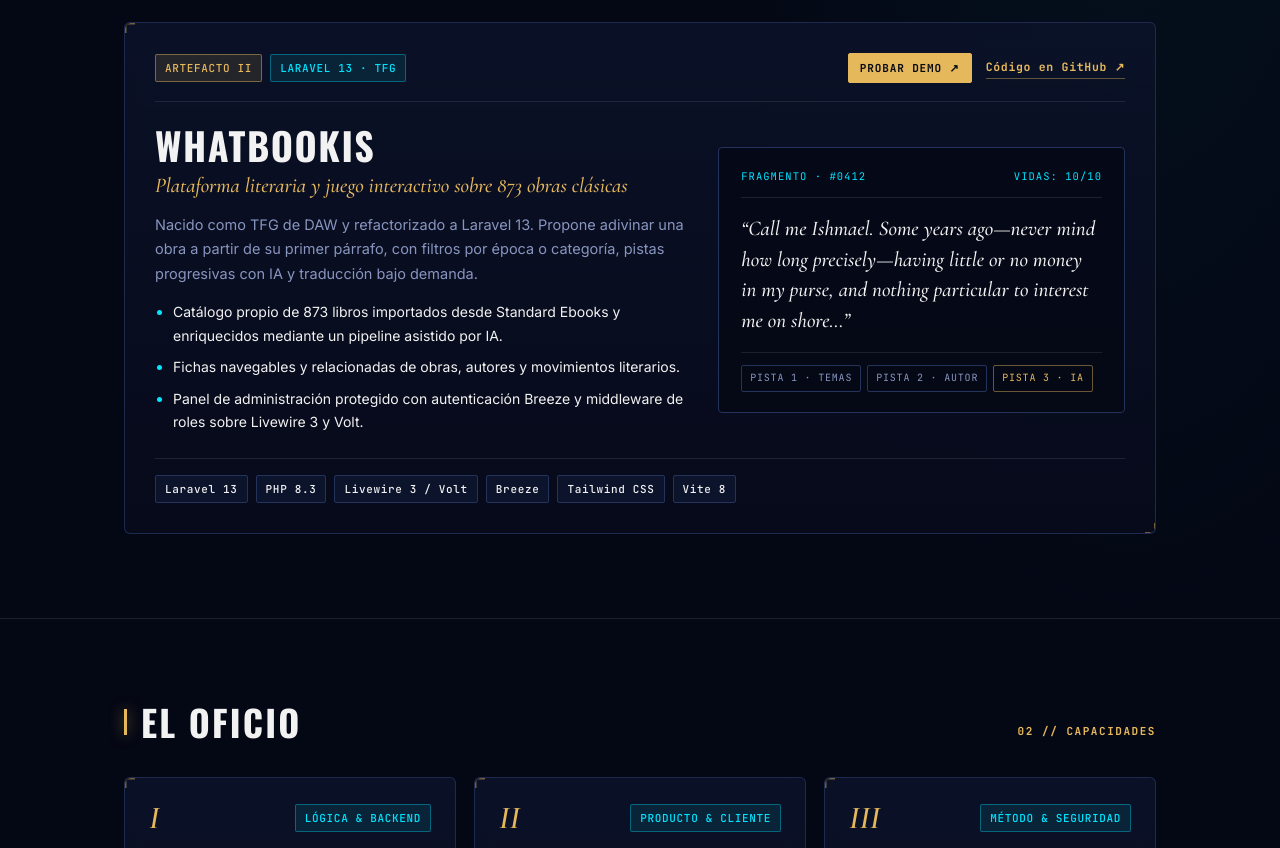
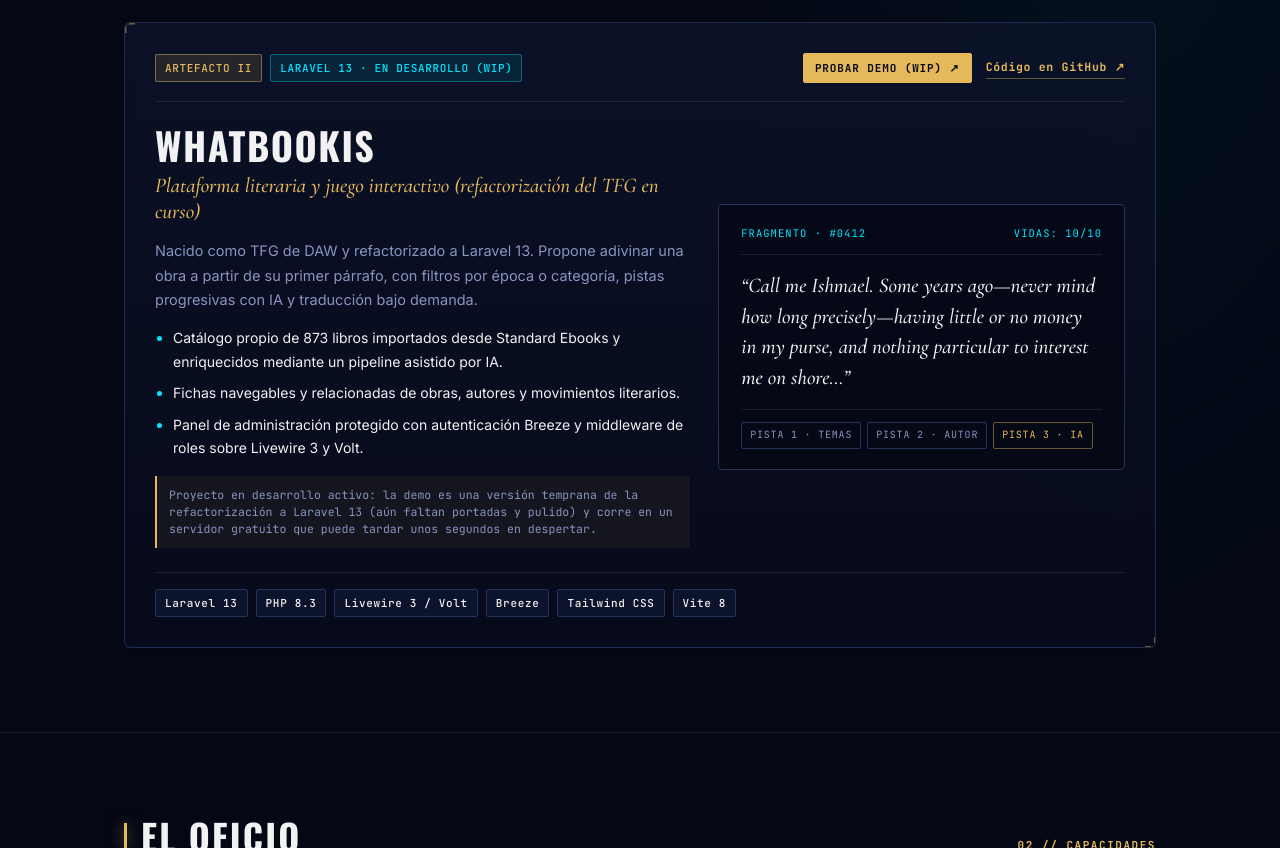
Before and after one commit to manuelgsil/manuelgsil.github.io, an Astro site: page / in a window 1280 px wide. Shown: the part 1574-2422 px from the top of the page. Built offline with nearby package versions, Linux system fonts and the light colour scheme; Astro itself is replaced by a stand-in of ours.

Commit message:
docs: clarify whatbookis demo is an active WIP

```diff
--- a/src/components/Projects.astro
+++ b/src/components/Projects.astro
@@ -96,11 +96,11 @@ const tabEntries = Object.entries(MIRAGE_STATION.tabs);
       <div class="artifact-top">
         <div class="artifact-kicker">
           <span class="mono-tag mono-tag--gold">{WHATBOOKIS.code}</span>
-          <span class="mono-tag mono-tag--cyan">LARAVEL 13 · TFG</span>
+          <span class="mono-tag mono-tag--cyan">{WHATBOOKIS.status}</span>
         </div>
         <div class="artifact-links">
           <a class="demo-cta" href={WHATBOOKIS.demoUrl} target="_blank" rel="noopener">
-            Probar demo ↗
+            Probar demo (WIP) ↗
           </a>
           <a class="repo-cta" href={WHATBOOKIS.repoUrl} target="_blank" rel="noopener">
             Código en GitHub ↗
@@ -116,6 +116,7 @@ const tabEntries = Object.entries(MIRAGE_STATION.tabs);
           <ul class="book-list">
             {WHATBOOKIS.highlights.map((h) => <li>{h}</li>)}
           </ul>
+          <p class="wip-note">{WHATBOOKIS.demoNote}</p>
         </div>
 
         <aside class="excerpt-frame" aria-label="Muestra conceptual de la mecánica de whatbookis">
@@ -356,6 +357,17 @@ const tabEntries = Object.entries(MIRAGE_STATION.tabs);
     color: var(--cyan);
   }
 
+  .wip-note {
+    margin: 16px 0 0;
+    padding: 10px 12px;
+    border-left: 2px solid var(--gold);
+    background: rgba(230, 184, 92, 0.06);
+    font-family: var(--font-mono);
+    font-size: 11.5px;
+    line-height: 1.5;
+    color: var(--text-muted);
+  }
+
   .book-grid {
     margin-top: 24px;
     display: grid;
--- a/src/data/portfolio.ts
+++ b/src/data/portfolio.ts
@@ -80,8 +80,11 @@ export const MIRAGE_STATION = {
 export const WHATBOOKIS = {
   code: "ARTEFACTO II",
   name: "whatbookis",
-  subtitle: "Plataforma literaria y juego interactivo sobre 873 obras clásicas",
+  status: "LARAVEL 13 · EN DESARROLLO (WIP)",
+  subtitle: "Plataforma literaria y juego interactivo (refactorización del TFG en curso)",
   demoUrl: "https://whatbookis-t3nw.onrender.com/",
+  demoNote:
+    "Proyecto en desarrollo activo: la demo es una versión temprana de la refactorización a Laravel 13 (aún faltan portadas y pulido) y corre en un servidor gratuito que puede tardar unos segundos en despertar.",
   repoUrl: "https://github.com/manuelgsil/whatbookis",
   summary:
     "Nacido como TFG de DAW y refactorizado a Laravel 13. Propone adivinar una obra a partir de su primer párrafo, con filtros por época o categoría, pistas progresivas con IA y traducción bajo demanda.",
```
